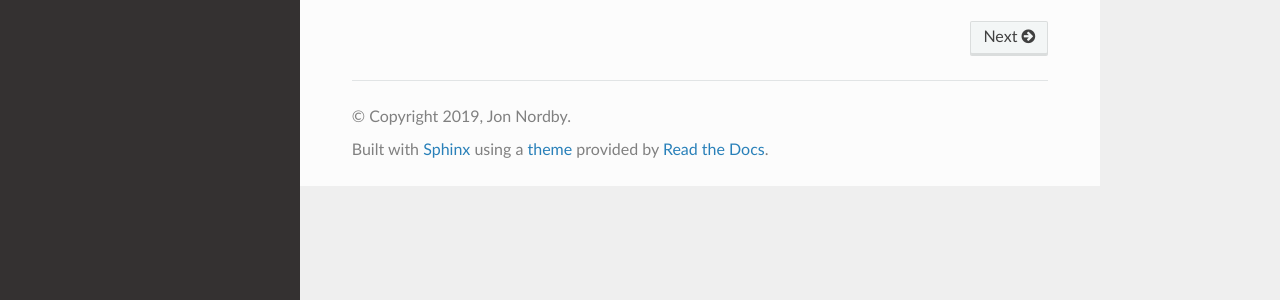
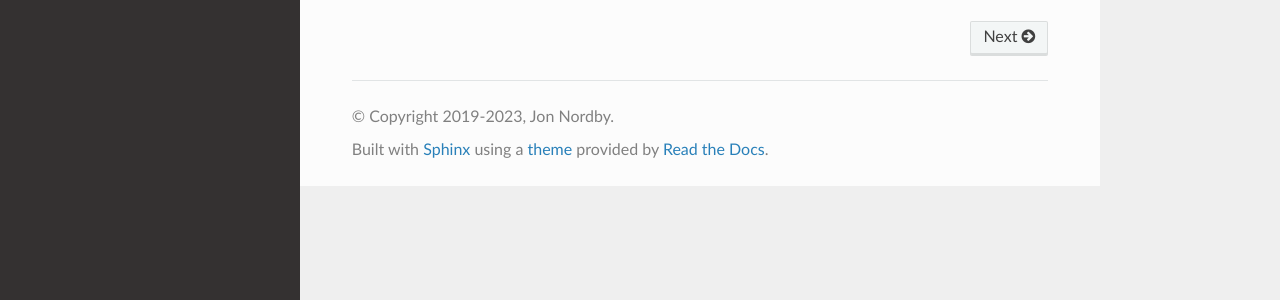
Before and after one commit to emlearn/emlearn, a Sphinx documentation site: the page built from docs/index.rst, in a window 1280 px wide. Shown: the part 392-692 px from the top of the page. Built offline with Sphinx 7.4.7 and the Read the Docs theme 2.0.0, drawn with Linux system fonts in a browser that asks for light colours.

Commit message:
docs: Bump copyright years

```diff
--- a/docs/conf.py
+++ b/docs/conf.py
@@ -21,7 +21,7 @@ sys.path.insert(0, os.path.abspath('..'))
 # -- Project information -----------------------------------------------------
 
 project = 'emlearn'
-copyright = '2019, Jon Nordby'
+copyright = '2019-2023, Jon Nordby'
 author = 'Jon Nordby'
 
 # The short X.Y version
```
